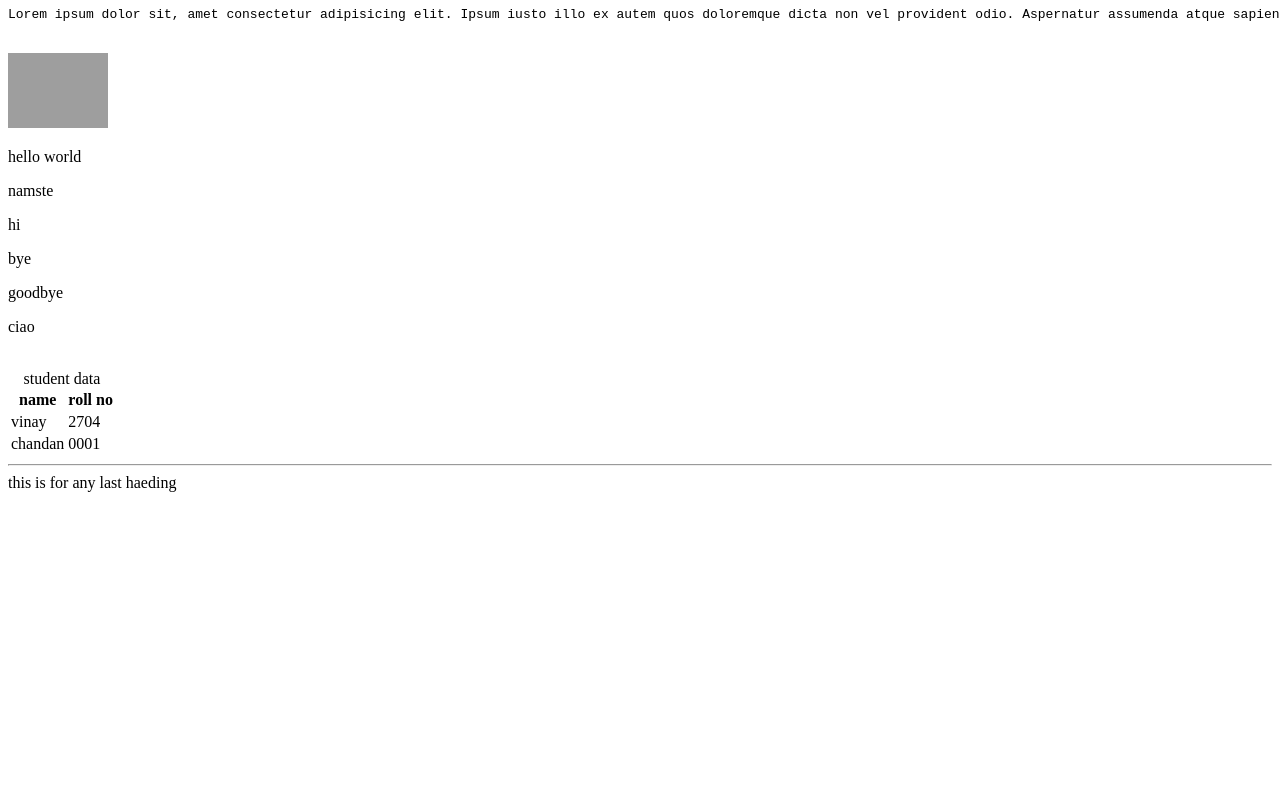
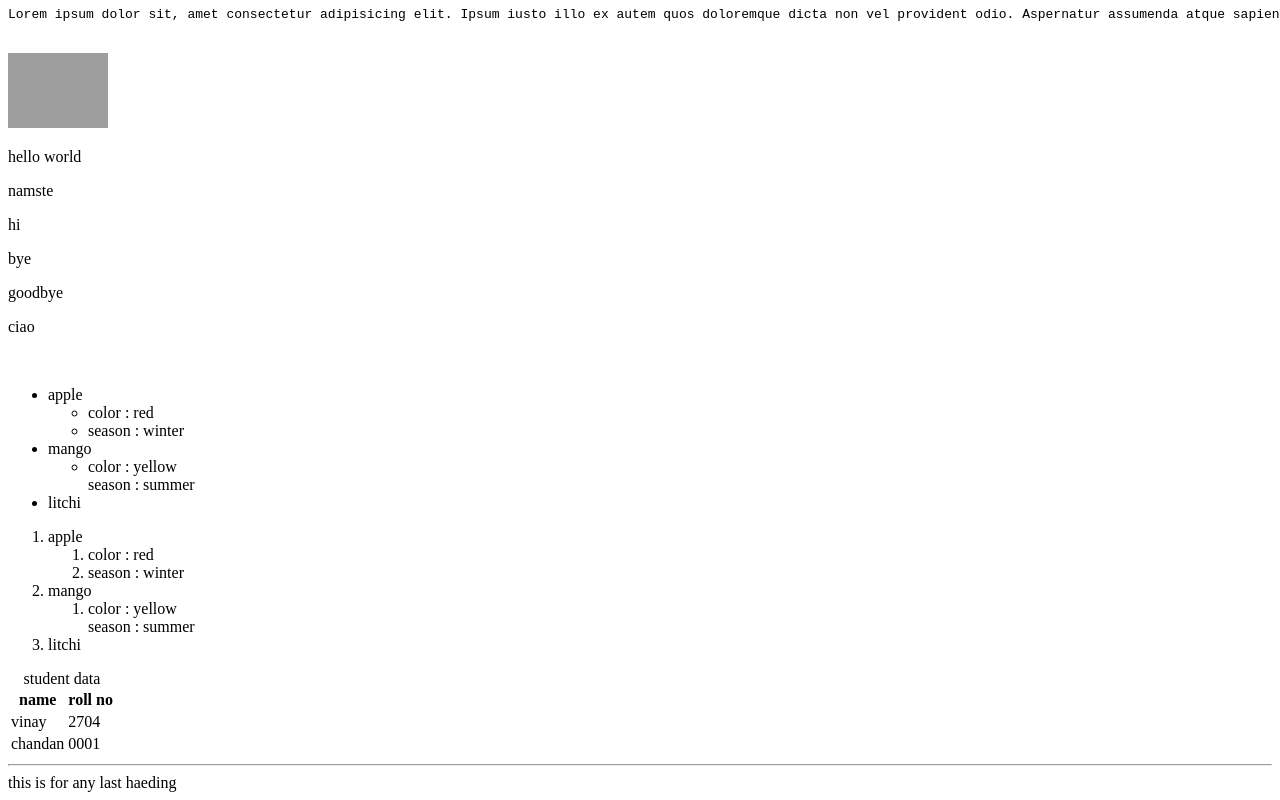
Before and after one commit to vinayparmar27/MyPortfolio, a plain HTML site: page index.html in a window 1280 px wide. Shown: the part 1074-1874 px from the top of the page. Before the commit the page ends 1574 px from the top, so only its background shows below. Drawn offline with Linux system fonts and the light colour scheme; grey boxes are pictures that could not be loaded.

Commit message:
Update index.html

```diff
--- a/index.html
+++ b/index.html
@@ -66,7 +66,7 @@
 
 <br>
 
- <!--<ul>
+ <ul>
     <li>apple</li>
     <ul>
         <li>color : red </li>
@@ -78,9 +78,9 @@
         <l>season : summer</l>
     </ul>
     <li>litchi</li>
-</ul>-->
+</ul>
 
-  <!--<ol>
+  <ol>
     <li>apple</li>
     <ol>
         <li>color : red </li>
@@ -92,7 +92,7 @@
         <l>season : summer</l>
     </ol>
     <li>litchi</li>
-</ol>-->
+</ol>
 
 
 <table>
```
